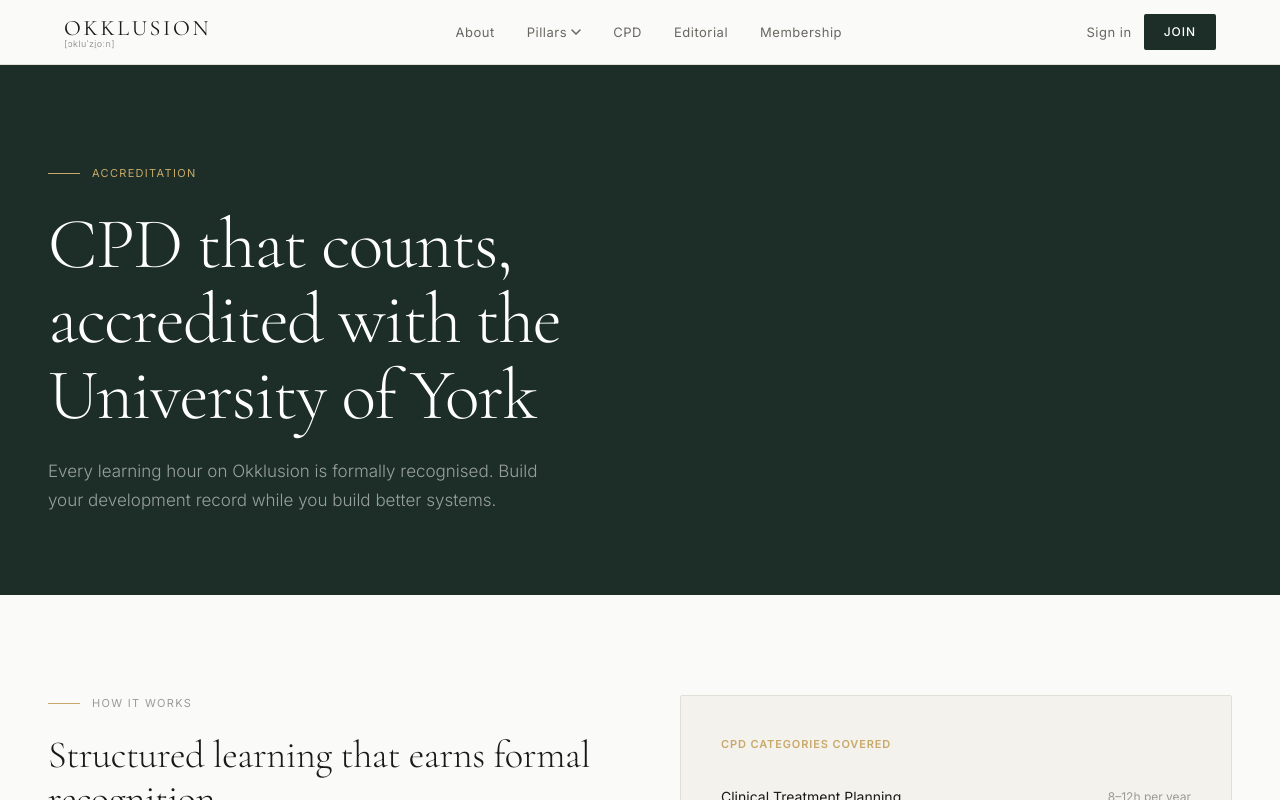
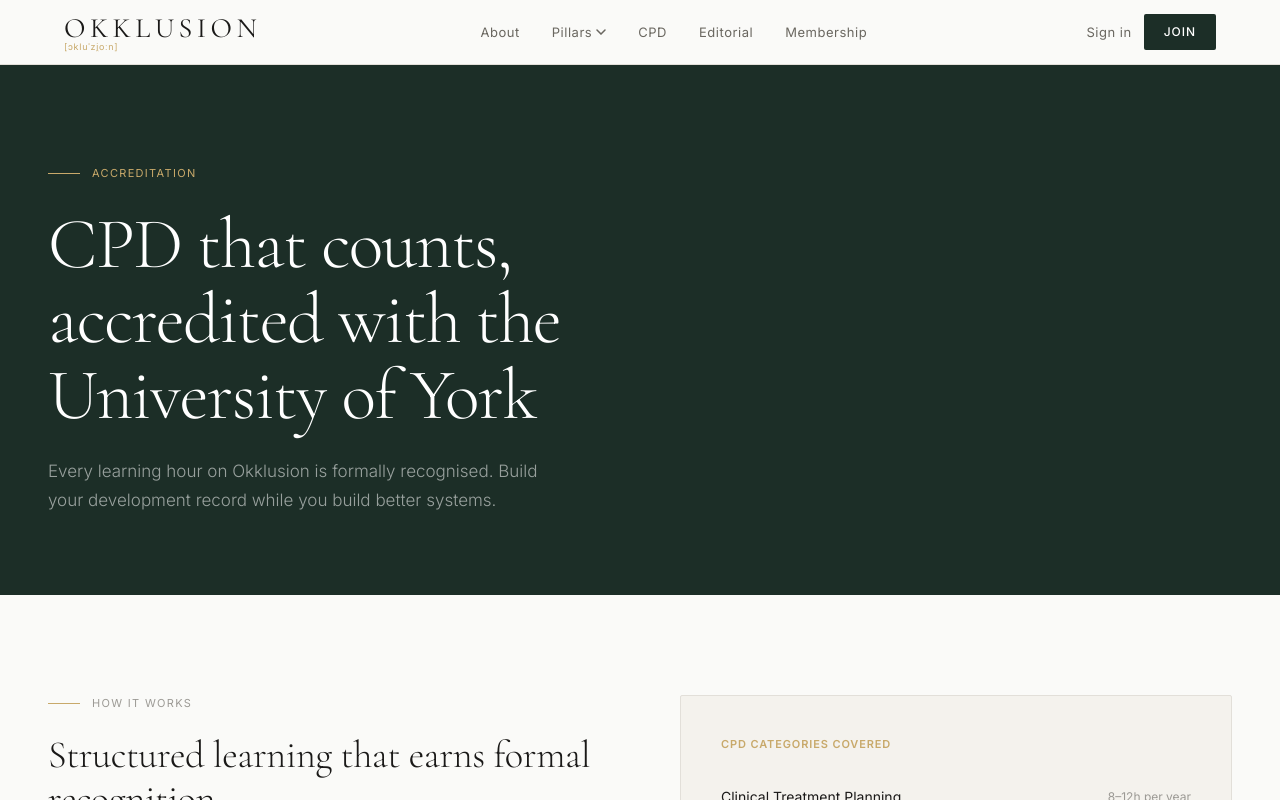
Before and after one commit to tio-websites/digital-audits-2026, a Next.js app: page /cpd in a window 1280 px wide. Shown: the top 800 px of the page. Built offline with nearby package versions, Linux system fonts and the light colour scheme.

Commit message:
Nav: larger logo + warm cream text on dark green backgrounds
Co-Authored-By: Claude Sonnet 4.6 <noreply@anthropic.com>
Claude-Session: https://claude.ai/code/session_01TWedXcUcTbU7A96pdi6iqU

```diff
--- a/app/page.tsx
+++ b/app/page.tsx
@@ -95,10 +95,10 @@ export default function HomePage() {
       {/* ── MASTHEAD ─────────────────────────────────────────────────────── */}
       <div style={{ backgroundColor: "var(--accent-dark)", borderBottom: "1px solid rgba(255,255,255,0.07)" }}>
         <div className="flex justify-between items-center px-6 md:px-12 py-4" style={{ maxWidth: 1200, margin: "0 auto" }}>
-          <span style={{ fontSize: "10px", letterSpacing: "0.14em", color: "rgba(255,255,255,0.22)", fontFamily: "var(--font-sans)", textTransform: "uppercase" }}>
+          <span style={{ fontSize: "10px", letterSpacing: "0.14em", color: "rgba(250,250,248,0.35)", fontFamily: "var(--font-sans)", textTransform: "uppercase" }}>
             The Okklusion Review
           </span>
-          <span className="hidden sm:block" style={{ fontSize: "10px", letterSpacing: "0.06em", color: "rgba(255,255,255,0.18)", fontFamily: "var(--font-sans)" }}>
+          <span className="hidden sm:block" style={{ fontSize: "10px", letterSpacing: "0.06em", color: "rgba(250,250,248,0.28)", fontFamily: "var(--font-sans)" }}>
             Vol. 1 · Issue 4 · 27 May 2026
           </span>
         </div>
@@ -121,7 +121,7 @@ export default function HomePage() {
               {/* eslint-disable-next-line @next/next/no-img-element */}
               <img src={PHOTOS.cover} alt="Cover" style={{ width: "100%", height: "100%", objectFit: "cover", display: "block", filter: "brightness(0.6)" }} />
               <div style={{ position: "absolute", bottom: "32px", left: "32px", right: "32px" }}>
-                <p style={{ fontSize: "10px", color: "rgba(255,255,255,0.3)", fontFamily: "var(--font-sans)", letterSpacing: "0.06em" }}>
+                <p style={{ fontSize: "10px", color: "rgba(250,250,248,0.4)", fontFamily: "var(--font-sans)", letterSpacing: "0.06em" }}>
                   Finn · Principal Clinician · Berlin 2026
                 </p>
               </div>
@@ -137,10 +137,10 @@ export default function HomePage() {
                   </span>
                 </div>
 
-                <h1 style={{ fontFamily: "var(--font-serif)", fontWeight: 300, fontSize: "clamp(44px, 6vw, 80px)", lineHeight: 0.95, color: "var(--white)", letterSpacing: "-0.025em", marginBottom: "32px" }}>
+                <h1 style={{ fontFamily: "var(--font-serif)", fontWeight: 300, fontSize: "clamp(44px, 6vw, 80px)", lineHeight: 0.95, color: "var(--bg)", letterSpacing: "-0.025em", marginBottom: "32px" }}>
                   Build elite
                   <br />digital
-                  <br /><em style={{ fontStyle: "italic", color: "rgba(255,255,255,0.4)" }}>orthodontic</em>
+                  <br /><em style={{ fontStyle: "italic", color: "rgba(250,250,248,0.45)" }}>orthodontic</em>
                   <br />systems.
                 </h1>
 
@@ -148,7 +148,7 @@ export default function HomePage() {
                   <Link href="/signup" style={{ display: "inline-flex", alignItems: "center", gap: "10px", backgroundColor: "var(--accent)", color: "var(--accent-dark)", padding: "13px 28px", fontSize: "11px", fontFamily: "var(--font-sans)", fontWeight: 600, letterSpacing: "0.1em", textTransform: "uppercase", borderRadius: "2px" }} className="hover:opacity-90 transition-opacity">
                     Read this issue <ArrowRight size={12} />
                   </Link>
-                  <Link href="/pricing" style={{ display: "inline-flex", alignItems: "center", gap: "8px", border: "1px solid rgba(255,255,255,0.14)", color: "rgba(255,255,255,0.5)", padding: "13px 28px", fontSize: "11px", fontFamily: "var(--font-sans)", letterSpacing: "0.1em", textTransform: "uppercase", borderRadius: "2px" }} className="hover:border-white/30 hover:text-white/75 transition-colors">
+                  <Link href="/pricing" style={{ display: "inline-flex", alignItems: "center", gap: "8px", border: "1px solid rgba(250,250,248,0.2)", color: "rgba(250,250,248,0.6)", padding: "13px 28px", fontSize: "11px", fontFamily: "var(--font-sans)", letterSpacing: "0.1em", textTransform: "uppercase", borderRadius: "2px" }} className="hover:border-[rgba(250,250,248,0.4)] hover:text-[rgba(250,250,248,0.85)] transition-colors">
                     Join from £49
                   </Link>
                 </div>
@@ -156,7 +156,7 @@ export default function HomePage() {
 
               {/* In this issue */}
               <div style={{ borderTop: "1px solid rgba(255,255,255,0.08)", paddingTop: "28px", marginTop: "36px" }}>
-                <p style={{ fontSize: "9px", letterSpacing: "0.14em", color: "rgba(255,255,255,0.25)", fontFamily: "var(--font-sans)", textTransform: "uppercase", marginBottom: "18px" }}>
+                <p style={{ fontSize: "9px", letterSpacing: "0.14em", color: "rgba(250,250,248,0.35)", fontFamily: "var(--font-sans)", textTransform: "uppercase", marginBottom: "18px" }}>
                   In this issue
                 </p>
                 {[
@@ -165,10 +165,10 @@ export default function HomePage() {
                   { dept: "Lab Note", colour: "#7A8C84", title: "Resin selection in high-throughput environments: what the data shows" },
                 ].map((item, i) => (
                   <div key={item.title} style={{ display: "flex", gap: "16px", alignItems: "flex-start", paddingBottom: i < 2 ? "14px" : "0", marginBottom: i < 2 ? "14px" : "0", borderBottom: i < 2 ? "1px solid rgba(255,255,255,0.05)" : "none" }}>
-                    <span style={{ fontFamily: "var(--font-serif)", fontSize: "18px", color: "rgba(255,255,255,0.12)", lineHeight: 1, flexShrink: 0, width: "20px" }}>{i + 1}</span>
+                    <span style={{ fontFamily: "var(--font-serif)", fontSize: "18px", color: "rgba(250,250,248,0.15)", lineHeight: 1, flexShrink: 0, width: "20px" }}>{i + 1}</span>
                     <div>
                       <span style={{ fontSize: "9px", letterSpacing: "0.1em", textTransform: "uppercase", fontFamily: "var(--font-sans)", fontWeight: 600, color: item.colour, display: "block", marginBottom: "3px" }}>{item.dept}</span>
-                      <p style={{ fontFamily: "var(--font-serif)", fontSize: "14px", fontWeight: 400, color: "rgba(255,255,255,0.65)", lineHeight: 1.4 }}>{item.title}</p>
+                      <p style={{ fontFamily: "var(--font-serif)", fontSize: "14px", fontWeight: 400, color: "rgba(250,250,248,0.7)", lineHeight: 1.4 }}>{item.title}</p>
                     </div>
                   </div>
                 ))}
@@ -368,14 +368,14 @@ export default function HomePage() {
       <section style={{ backgroundColor: "var(--accent-dark)", padding: "48px" }}>
         <div style={{ maxWidth: 1200, margin: "0 auto", display: "flex", justifyContent: "space-between", alignItems: "center", flexWrap: "wrap", gap: "20px" }}>
           <div>
-            <p style={{ fontSize: "10px", letterSpacing: "0.12em", color: "rgba(255,255,255,0.3)", fontFamily: "var(--font-sans)", textTransform: "uppercase", marginBottom: "8px" }}>
+            <p style={{ fontSize: "10px", letterSpacing: "0.12em", color: "rgba(250,250,248,0.4)", fontFamily: "var(--font-sans)", textTransform: "uppercase", marginBottom: "8px" }}>
               Membership · CPD accredited · University of York
             </p>
-            <p style={{ fontFamily: "var(--font-serif)", fontSize: "clamp(18px, 2.5vw, 26px)", fontWeight: 300, color: "var(--white)", lineHeight: 1.3 }}>
-              Basic £49 · Premium £99 · Super Premium £199 <span style={{ color: "rgba(255,255,255,0.3)" }}>per month</span>
+            <p style={{ fontFamily: "var(--font-serif)", fontSize: "clamp(18px, 2.5vw, 26px)", fontWeight: 300, color: "var(--bg)", lineHeight: 1.3 }}>
+              Basic £49 · Premium £99 · Super Premium £199 <span style={{ color: "rgba(250,250,248,0.4)" }}>per month</span>
             </p>
           </div>
-          <Link href="/pricing" style={{ display: "inline-flex", alignItems: "center", gap: "8px", border: "1px solid rgba(255,255,255,0.2)", color: "rgba(255,255,255,0.7)", padding: "12px 24px", fontSize: "11px", fontFamily: "var(--font-sans)", letterSpacing: "0.1em", textTransform: "uppercase", borderRadius: "2px" }} className="hover:border-white/50 hover:text-white transition-colors">
+          <Link href="/pricing" style={{ display: "inline-flex", alignItems: "center", gap: "8px", border: "1px solid rgba(250,250,248,0.25)", color: "rgba(250,250,248,0.75)", padding: "12px 24px", fontSize: "11px", fontFamily: "var(--font-sans)", letterSpacing: "0.1em", textTransform: "uppercase", borderRadius: "2px" }} className="hover:border-[rgba(250,250,248,0.5)] hover:text-[var(--bg)] transition-colors">
             See plans <ArrowRight size={11} />
           </Link>
         </div>
--- a/components/Nav.tsx
+++ b/components/Nav.tsx
@@ -41,9 +41,9 @@ export default function Nav() {
           <span
             style={{
               fontFamily: "var(--font-serif)",
-              fontSize: "22px",
+              fontSize: "28px",
               fontWeight: 400,
-              letterSpacing: "0.12em",
+              letterSpacing: "0.16em",
               color: "var(--text-primary)",
             }}
           >
@@ -52,8 +52,8 @@ export default function Nav() {
           <span
             style={{
               fontSize: "9px",
-              letterSpacing: "0.05em",
-              color: "var(--text-muted)",
+              letterSpacing: "0.08em",
+              color: "var(--accent)",
               fontFamily: "var(--font-sans)",
             }}
           >
```
